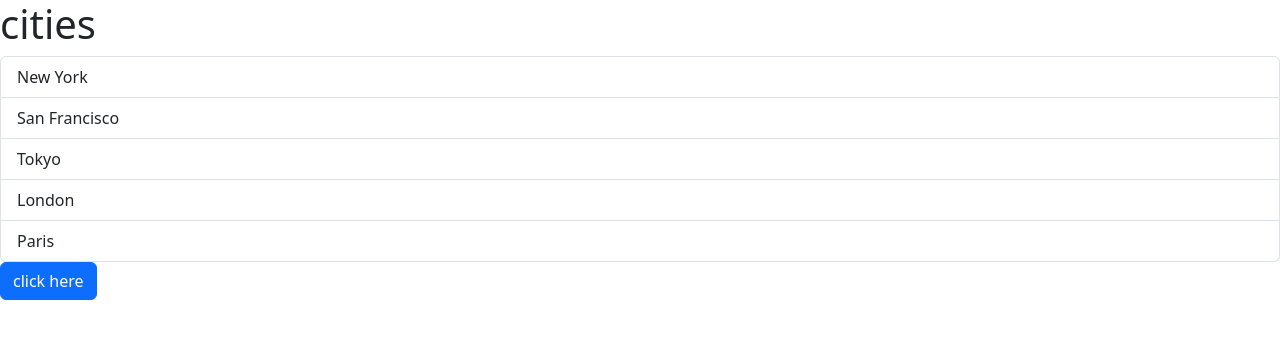
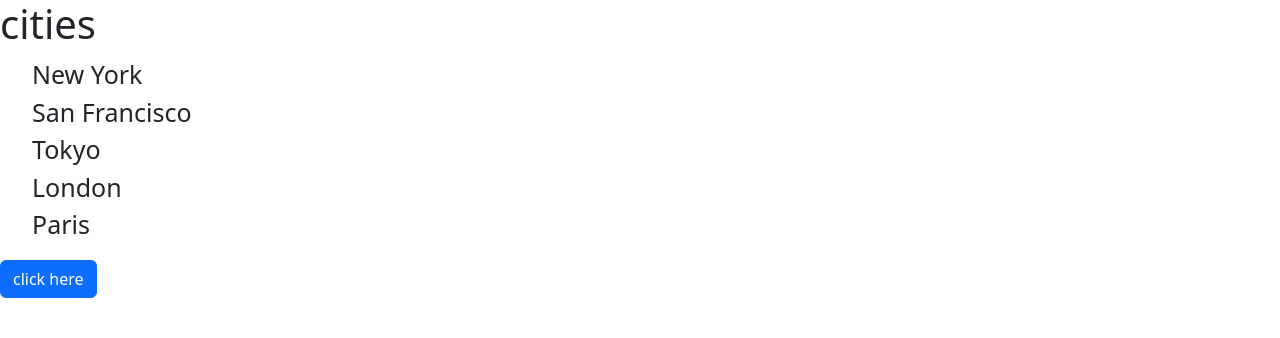
Before and after one commit to parisa-naeim/react-app, a React (Vite) app: page / in a window 1280 px wide. Shown: the top 338 px of the page. Built offline with nearby package versions, Linux system fonts and the light colour scheme.

Commit message:
add style to listGroup

```diff
--- a/package.json
+++ b/package.json
@@ -10,8 +10,10 @@
     "preview": "vite preview"
   },
   "dependencies": {
+    "@types/styled-components": "^5.1.26",
     "react": "^18.2.0",
-    "react-dom": "^18.2.0"
+    "react-dom": "^18.2.0",
+    "typed-components": "^1.6.0"
   },
   "devDependencies": {
     "@types/react": "^18.2.15",
--- /dev/null
+++ b/src/components/ListGroup/ListGroup.css
@@ -0,0 +1,3 @@
+.list-group {
+  font-size: 25px;
+}
--- a/src/components/ListGroup.tsx
+++ b/src/components/ListGroup/ListGroup.tsx
@@ -1,4 +1,13 @@
 import { useState } from "react";
+import "./ListGroup.css";
+import styled from "styled-components";
+
+const List = styled.ul`
+  font-size: 25px;
+`;
+const ListItem = styled.li`
+  padding: 30px;
+`;
 interface Props {
   items: string[];
   heading: string;
@@ -15,7 +24,7 @@ function ListGroup({ items, heading, onSelectItem }: Props) {
       <h1>{heading}</h1>
       {items.length === 0 && <p>No item found</p>}
 
-      <ul className="list-group">
+      <List>
         {items.map((item, index) => (
           <li
             className={
@@ -32,7 +41,7 @@ function ListGroup({ items, heading, onSelectItem }: Props) {
             {item}
           </li>
         ))}
-      </ul>
+      </List>
     </>
   );
 }
--- /dev/null
+++ b/src/components/ListGroup/index.ts
@@ -0,0 +1,3 @@
+import ListGroup from "./ListGroup";
+
+export default ListGroup;
```
Also changed, not shown: 1 other file (tests, documents, lock files or other folders).
